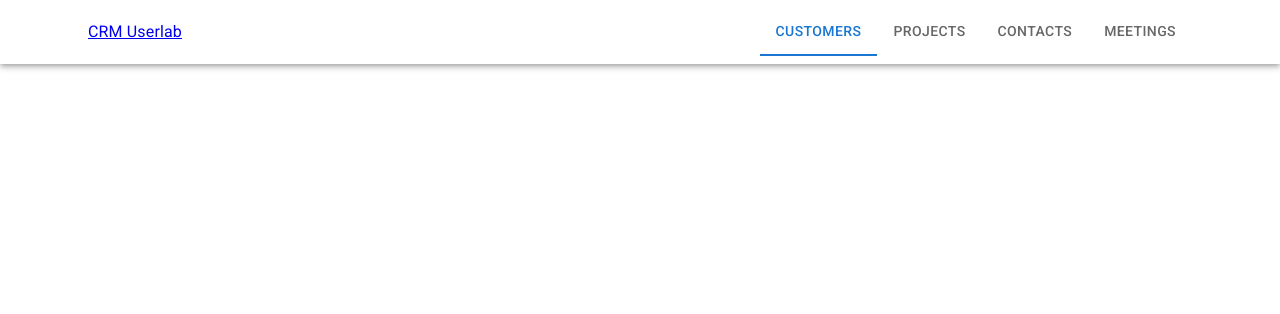
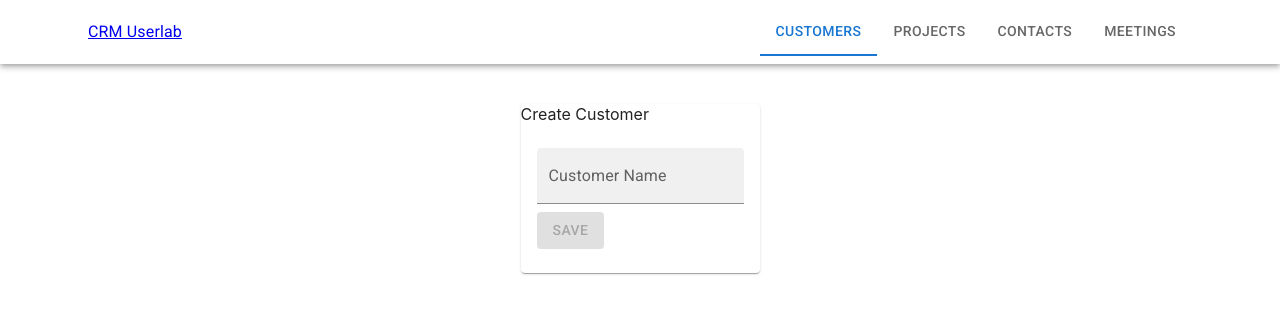
Before and after one commit to nriqu322/CRM, a React (Create React App) app in the folder client/: page /customers/1/edit in a window 1280 px wide. Shown: the top 314 px of the page. Built offline with nearby package versions, Linux system fonts and the light colour scheme; no server answers.

Commit message:
customers create and edit form

```diff
--- a/client/src/App.js
+++ b/client/src/App.js
@@ -18,6 +18,7 @@ export default function App() {
         <Routes>
           <Route path='/' element={<CustomerList />} />
           <Route path='/customers/new' element={<CustomerForm />} />
+          <Route path='/customers/:id/edit' element={<CustomerForm />} />
           <Route path='/projects' element={<ProjectList />} />
           <Route path='/projects/new' element={<ProjectForm />} />
           <Route path='/contacts' element={<ContactList />} />
--- a/client/src/components/CustomerForm.js
+++ b/client/src/components/CustomerForm.js
@@ -1,5 +1,85 @@
+import { Button, Card, CardContent, CircularProgress, Grid, Typography, TextField } from '@mui/material'
+import { useState, useEffect } from 'react'
+import { useNavigate, useParams } from 'react-router-dom'
+
 export default function CustomerForm() {
+  const [customer, setCustomer] = useState({
+    name: "",
+  })
+  const [loading, setLoading] = useState(false);
+  const [editing, setEditing] = useState(false);
+  const navigate = useNavigate();
+  const params = useParams();
+
+  const handleSubmit = async (e) => {
+    e.preventDefault();
+
+    setLoading(true)
+
+    if (editing) {
+      await fetch(`http://localhost:4000/customers/${params.id}`, {
+        method: "PUT",
+        headers: {
+          "Content-Type": "application/json"
+        },
+        body: JSON.stringify(customer),
+      });
+    } else {
+      await fetch('http://localhost:4000/customers', {
+        method: 'POST',
+        body: JSON.stringify(customer),
+        headers: { 'Content-Type': 'application/json' },
+      })
+    }
+
+    setLoading(false);
+    navigate('/');
+  }
+
+  const handleChange = (e) => {
+    setCustomer({...customer, [e.target.name]: e.target.value})
+  }
+
+  const loadCustomer = async (id) => {
+    const res = await fetch(`http://localhost:4000/customers/${id}`)
+    const data = await res.json()
+    setCustomer({name: data.name})
+    setEditing(true)
+  }
+
+  useEffect(() => {
+    if (params.id) {
+      loadCustomer(params.id)
+    }
+  }, [params.id])
+
   return (
-    <div>CustomerForm</div>
+    <Grid container alignItems='center' direction="column" justifyContent='center'>
+      <Grid item xs={ 5 }>
+        <Card sx={{ mt: 5}}>
+          <Typography variant='5' textAlign='center'>
+            {editing ? "Edit Customer" : "Create Customer"}
+          </Typography>
+          <CardContent>
+            <form onSubmit={handleSubmit}>
+              <TextField
+                variant='filled'
+                label='Customer Name'
+                sx={{
+                  display: 'block',
+                  margin: '.5rem 0',
+                }}
+                name='name'
+                value={customer.name}
+                onChange={handleChange}
+              />
+              <Button variant='contained' color='primary' type='submit' disabled={!customer.name}>
+                {loading ? <CircularProgress color="inherit" size={24} /> : 'Save'}
+              </Button>
+            </form>
+          </CardContent>
+        </Card>
+      </Grid>
+    </Grid>
   )
 }
```
